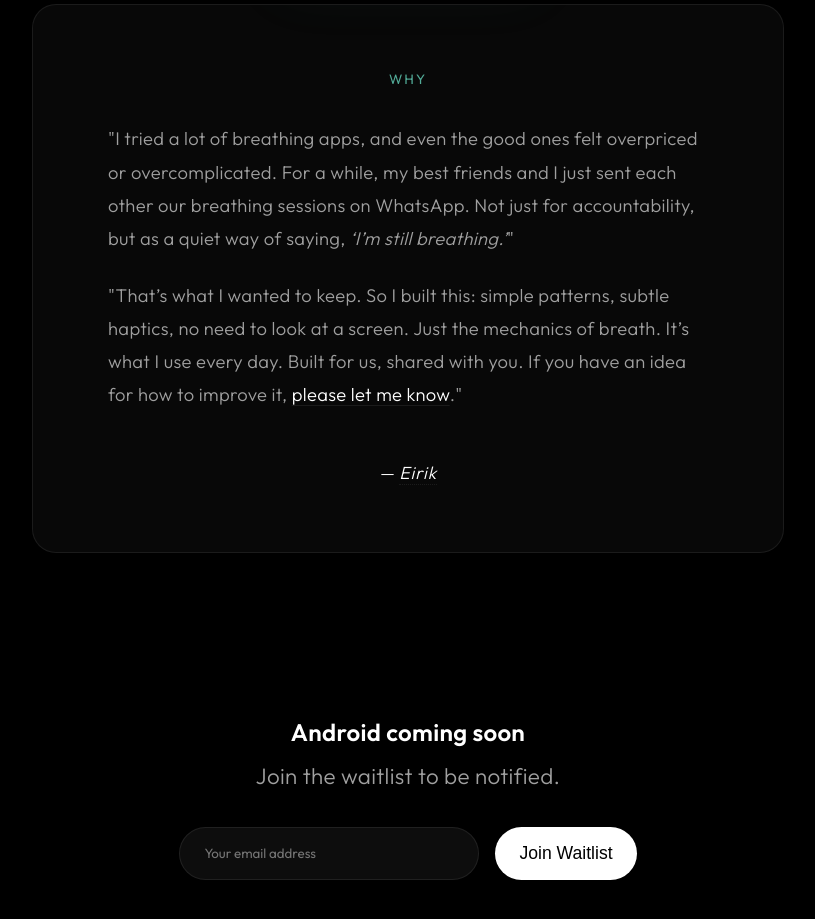
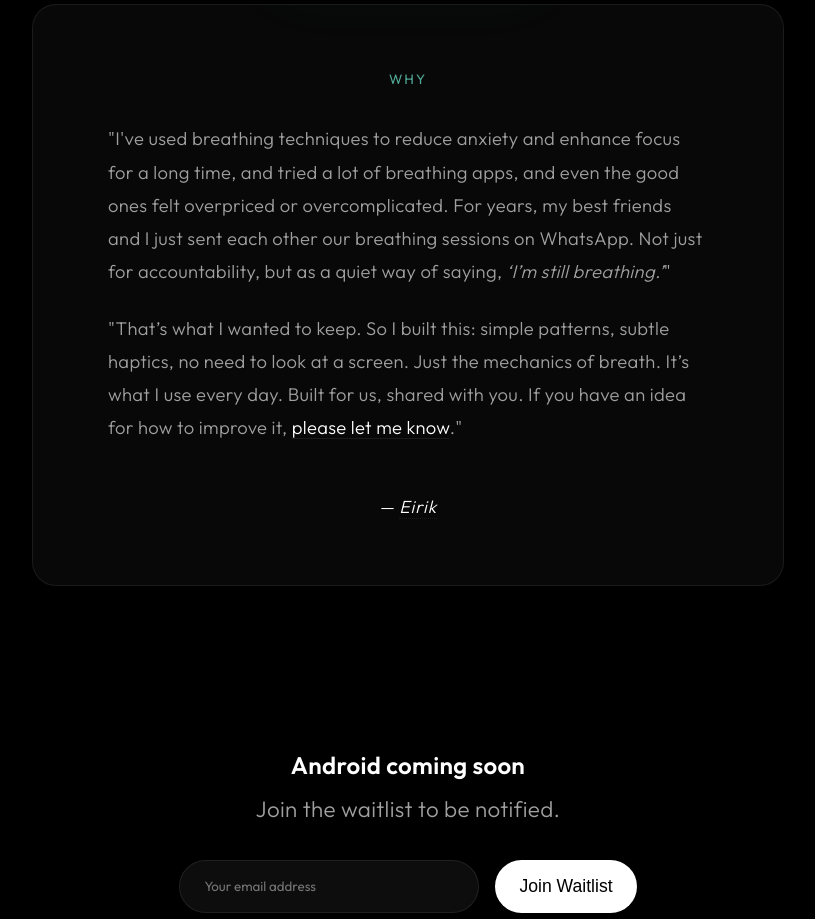
Before and after one commit to Sveisan/app-launch-os, a website: page public/index.html in a window 1280 px wide. Shown: the part 2840-3759 px from the top of the page, without its empty margins (232-1047 px from the left). Drawn offline with Linux system fonts and the light colour scheme.

Commit message:
Refactor: update first part of founder's note

```diff
--- a/public/index.html
+++ b/public/index.html
@@ -394,7 +394,7 @@
             <h3 style="font-size: 0.85rem; font-weight: 400; margin-bottom: 2rem; color: var(--secondary); letter-spacing: 0.15em; text-transform: uppercase;">Why</h3>
 
             <p style="color: var(--text-muted); font-weight: 300; font-size: 1.15rem; line-height: 1.8; margin-bottom: 1.5rem; text-align: left; max-width: 600px; margin-left: auto; margin-right: auto;">
-                "I tried a lot of breathing apps, and even the good ones felt overpriced or overcomplicated. For a while, my best friends and I just sent each other our breathing sessions on WhatsApp. Not just for accountability, but as a quiet way of saying, <em>‘I’m still breathing.’</em>"
+                "I've used breathing techniques to reduce anxiety and enhance focus for a long time, and tried a lot of breathing apps, and even the good ones felt overpriced or overcomplicated. For years, my best friends and I just sent each other our breathing sessions on WhatsApp. Not just for accountability, but as a quiet way of saying, <em>‘I’m still breathing.’</em>"
             </p>
 
             <p style="color: var(--text-muted); font-weight: 300; font-size: 1.15rem; line-height: 1.8; margin-bottom: 3rem; text-align: left; max-width: 600px; margin-left: auto; margin-right: auto;">
```
